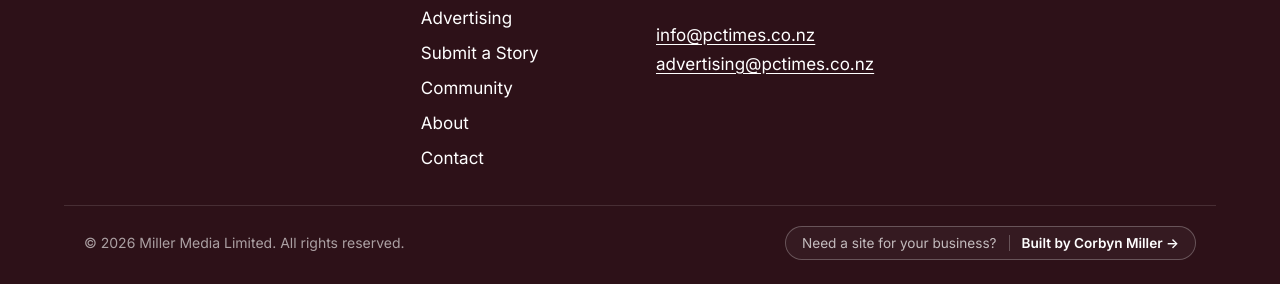
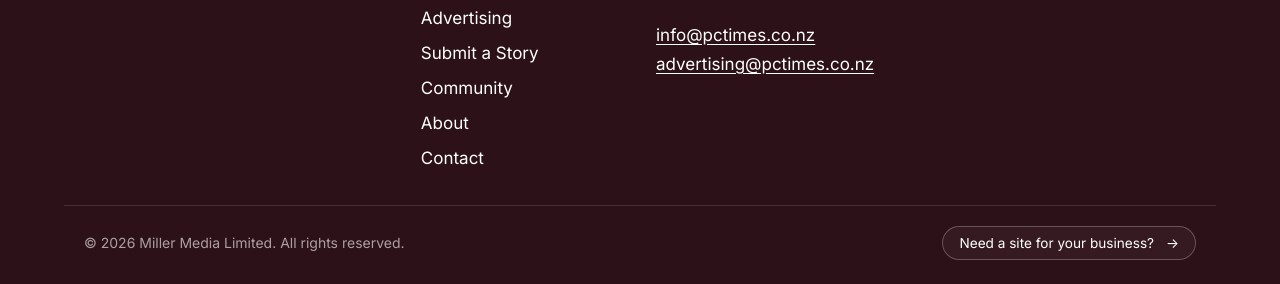
Before and after one commit to Corbynmiler/pctimes-site, an Eleventy site: page src/index.njk in a window 1280 px wide. Shown: the part 2785-3069 px from the top of the page. Built offline with nearby package versions, Linux system fonts and the light colour scheme; Eleventy itself is replaced by a stand-in of ours; files that its build step writes are made by us from their sources.

Commit message:
Footer pill: drop name, keep pitch only

```diff
--- a/src/_includes/partials/footer.njk
+++ b/src/_includes/partials/footer.njk
@@ -38,8 +38,7 @@
   <div class="container site-footer__base">
     <p class="site-footer__copyright">© {% year %} {{ site.publisher }}. All rights reserved.</p>
     <a class="site-footer__pill" href="{{ site.credit.url }}" target="_blank" rel="noopener">
-      <span class="site-footer__pill-pitch">Need a site for your business?</span>
-      <span class="site-footer__pill-credit">Built by {{ site.credit.name }} <span aria-hidden="true">→</span></span>
+      Need a site for your business? <span aria-hidden="true">→</span>
     </a>
   </div>
 </footer>
```
